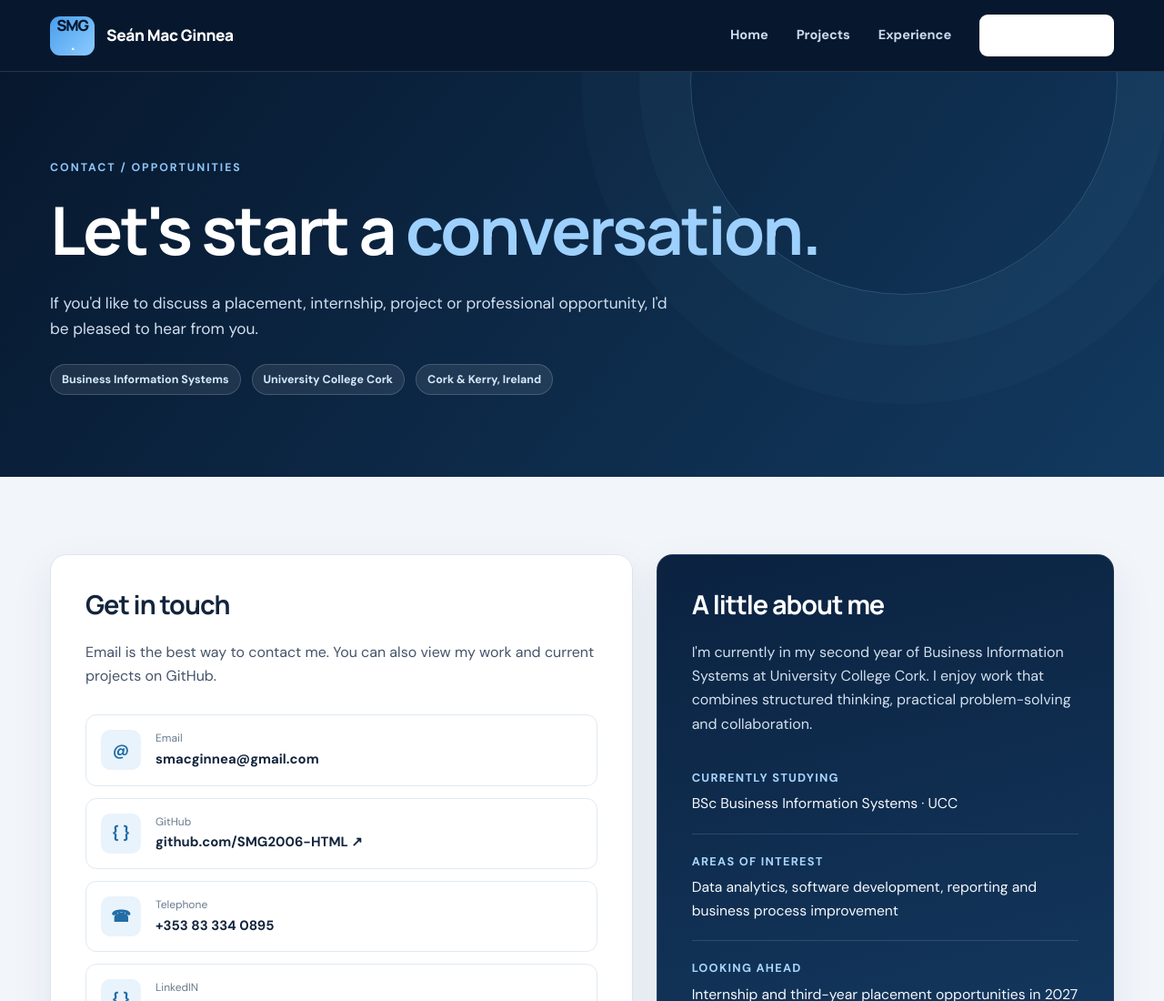
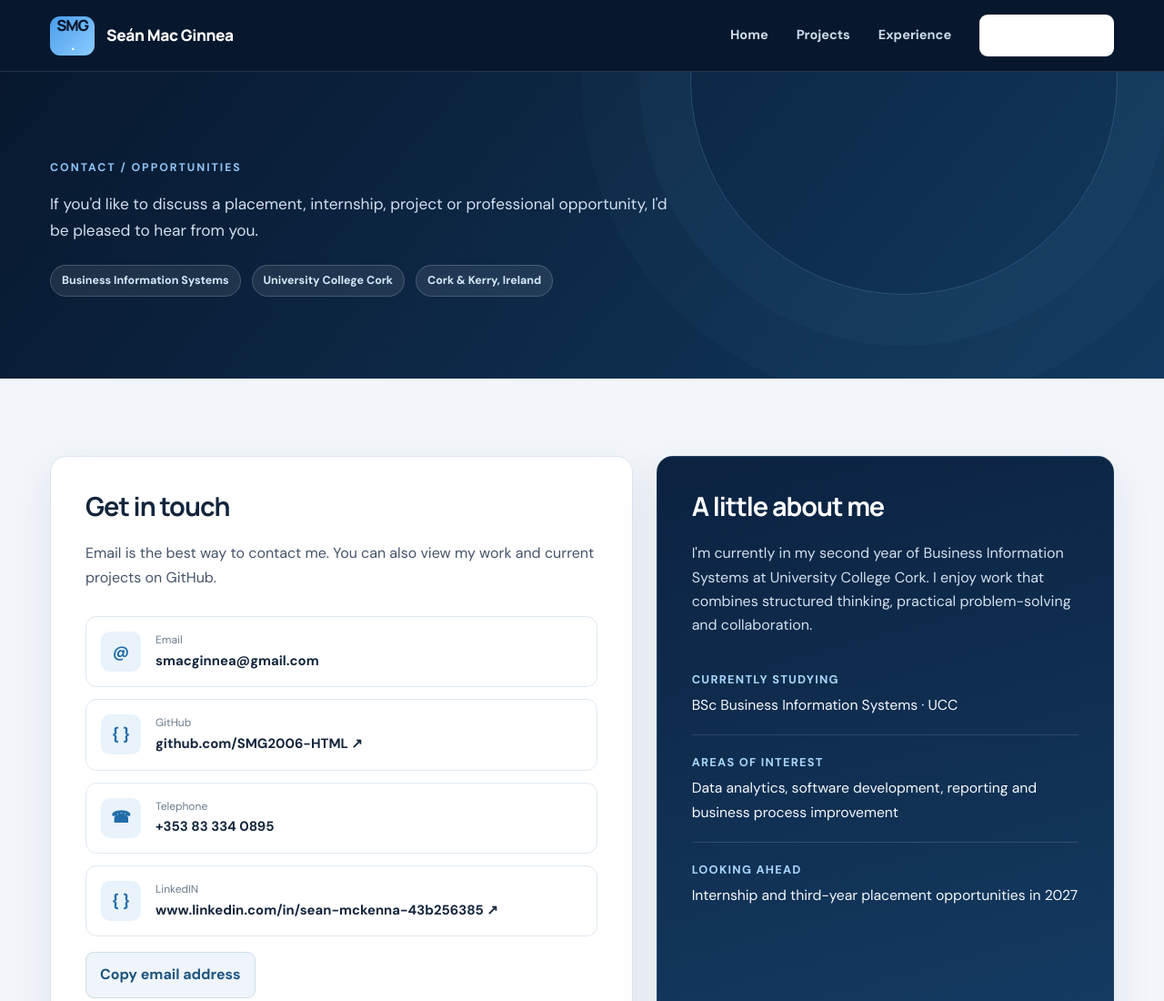
Before and after one commit to SMG2006-HTML/Se-ns-CV, a plain HTML site: page contact.html in a window 1280 px wide. Shown: the top 1100 px of the page at 91% size. Drawn offline with Linux system fonts and the light colour scheme.

Commit message:
Update contact.html

```diff
--- a/contact.html
+++ b/contact.html
@@ -25,7 +25,7 @@
     </div>
   </header>
   <main id="main">
-    <section class="page-hero"><div class="wrap"><p class="overline on-dark">CONTACT / OPPORTUNITIES</p><h1>Let's start a <em>conversation.</em></h1><p>If you'd like to discuss a placement, internship, project or professional opportunity, I'd be pleased to hear from you.</p><div class="page-kicker"><span>Business Information Systems</span><span>University College Cork</span><span>Cork & Kerry, Ireland</span></div></div></section>
+    <section class="page-hero"><div class="wrap"><p class="overline on-dark">CONTACT / OPPORTUNITIES</p><p>If you'd like to discuss a placement, internship, project or professional opportunity, I'd be pleased to hear from you.</p><div class="page-kicker"><span>Business Information Systems</span><span>University College Cork</span><span>Cork & Kerry, Ireland</span></div></div></section>
     <section class="contact-section">
       <div class="wrap contact-grid">
         <section class="contact-card" aria-labelledby="contact-options-heading">
```
